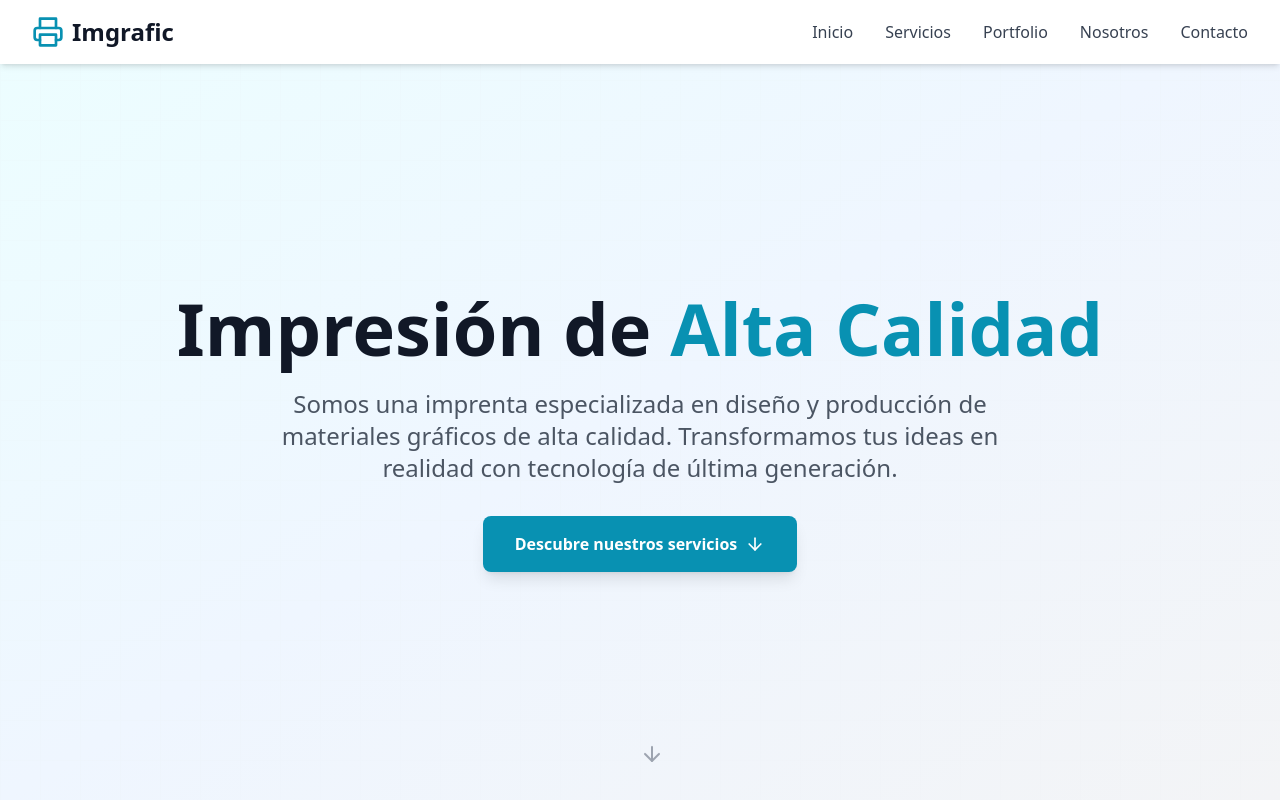
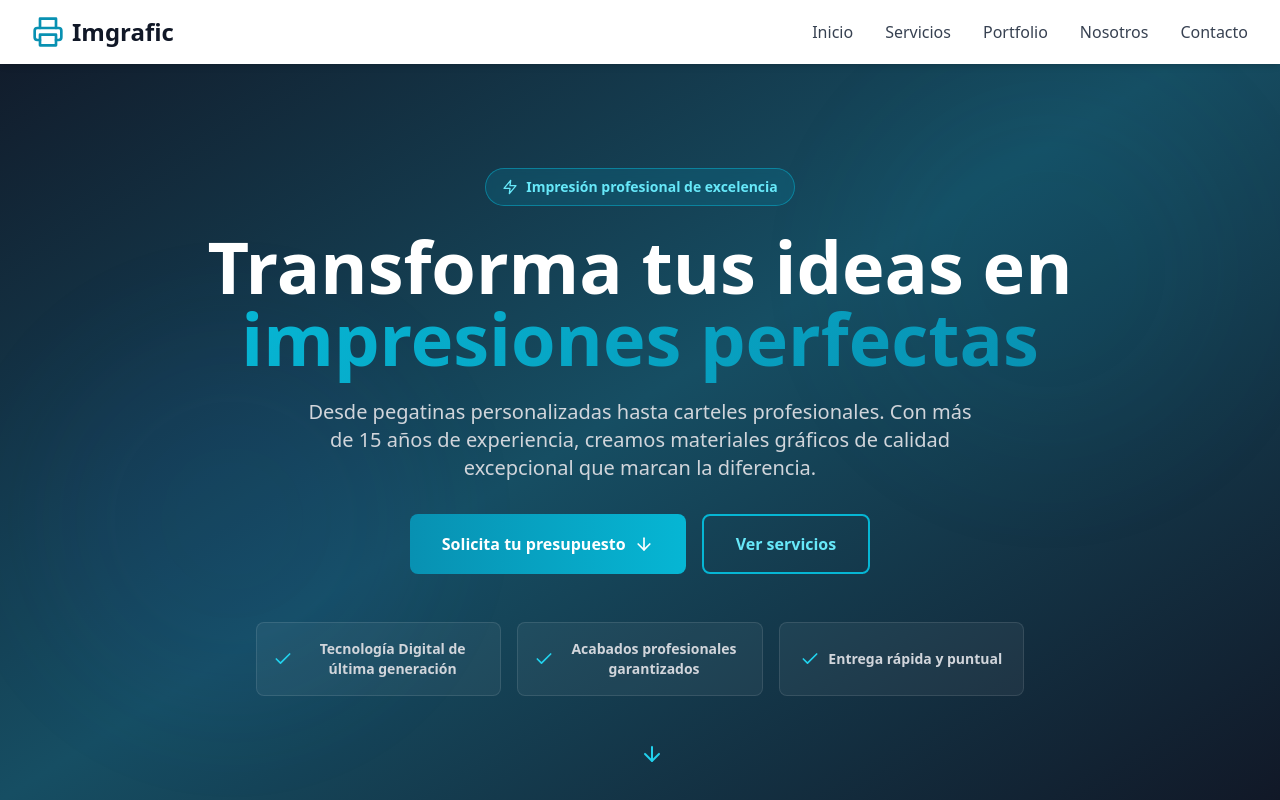
Before and after one commit to alvperagu/imgrafic, a React (Vite) app: page / in a window 1280 px wide. Shown: the top 800 px of the page. Built offline with nearby package versions, Linux system fonts and the light colour scheme.

Commit message:
Updated index.css

```diff
--- a/src/components/Hero.tsx
+++ b/src/components/Hero.tsx
@@ -1,4 +1,4 @@
-import { ArrowDown } from 'lucide-react';
+import { ArrowDown, Zap, Check } from 'lucide-react';
 
 function Hero() {
   const scrollToServices = () => {
@@ -8,29 +8,72 @@ function Hero() {
     }
   };
 
+  const scrollToContact = () => {
+    const element = document.getElementById('contact');
+    if (element) {
+      element.scrollIntoView({ behavior: 'smooth' });
+    }
+  };
+
+  const features = [
+    'Tecnología Digital de última generación',
+    'Acabados profesionales garantizados',
+    'Entrega rápida y puntual'
+  ];
+
   return (
-    <section id="hero" className="relative min-h-screen flex items-center justify-center bg-gradient-to-br from-cyan-50 via-blue-50 to-gray-100 pt-16">
-      <div className="absolute inset-0 bg-grid-pattern opacity-5"></div>
+    <section id="hero" className="relative min-h-screen flex items-center justify-center overflow-hidden pt-16">
+      <div className="absolute inset-0 bg-gradient-to-br from-gray-900 via-cyan-900 to-gray-900"></div>
 
-      <div className="relative max-w-7xl mx-auto px-4 sm:px-6 lg:px-8 text-center">
-        <h1 className="text-5xl sm:text-6xl lg:text-7xl font-bold text-gray-900 mb-6 animate-fade-in">
-          Impresión de <span className="text-cyan-600">Alta Calidad</span>
+      <div className="absolute inset-0 opacity-30">
+        <div className="absolute top-20 right-10 w-96 h-96 bg-cyan-600 rounded-full mix-blend-screen filter blur-3xl opacity-20 animate-float"></div>
+        <div className="absolute bottom-20 left-10 w-96 h-96 bg-blue-600 rounded-full mix-blend-screen filter blur-3xl opacity-20 animate-float" style={{ animationDelay: '2s' }}></div>
+      </div>
+
+      <div className="relative max-w-6xl mx-auto px-4 sm:px-6 lg:px-8 text-center py-20">
+        <div className="mb-6 animate-fade-in">
+          <span className="inline-flex items-center px-4 py-2 bg-cyan-600/20 border border-cyan-500/50 rounded-full text-cyan-300 text-sm font-semibold backdrop-blur-sm">
+            <Zap className="w-4 h-4 mr-2" />
+            Impresión profesional de excelencia
+          </span>
+        </div>
+
+        <h1 className="text-5xl sm:text-6xl lg:text-7xl font-black text-white mb-6 animate-fade-in-delay leading-tight">
+          Transforma tus ideas en <span className="text-gradient">impresiones perfectas</span>
         </h1>
-        <p className="text-xl sm:text-2xl text-gray-600 mb-8 max-w-3xl mx-auto animate-fade-in-delay">
-          Somos una imprenta especializada en diseño y producción de materiales gráficos de alta calidad.
-          Transformamos tus ideas en realidad con tecnología de última generación.
+
+        <p className="text-lg sm:text-xl text-gray-300 mb-8 max-w-2xl mx-auto animate-fade-in-delay-2 leading-relaxed">
+          Desde pegatinas personalizadas hasta carteles profesionales. Con más de 15 años de experiencia, creamos materiales gráficos de calidad excepcional que marcan la diferencia.
         </p>
+
+        <div className="flex flex-col sm:flex-row gap-4 justify-center mb-12 animate-fade-in-delay-2">
+          <button
+            onClick={scrollToContact}
+            className="px-8 py-4 bg-gradient-to-r from-cyan-600 to-cyan-500 text-white font-bold rounded-lg hover:shadow-lg hover:shadow-cyan-600/50 transition-all duration-300 transform hover:scale-105 flex items-center justify-center gap-2 group"
+          >
+            Solicita tu presupuesto
+            <ArrowDown className="w-5 h-5 group-hover:translate-y-1 transition-transform" />
+          </button>
           <button
             onClick={scrollToServices}
-          className="inline-flex items-center px-8 py-4 bg-cyan-600 text-white font-semibold rounded-lg hover:bg-cyan-700 transition-all transform hover:scale-105 shadow-lg animate-fade-in-delay-2"
+            className="px-8 py-4 border-2 border-cyan-500 text-cyan-300 font-bold rounded-lg hover:bg-cyan-600/10 transition-all duration-300 flex items-center justify-center gap-2"
           >
-          Descubre nuestros servicios
-          <ArrowDown className="ml-2 w-5 h-5" />
+            Ver servicios
           </button>
         </div>
 
-      <div className="absolute bottom-8 left-1/2 transform -translate-x-1/2 animate-bounce">
-        <ArrowDown className="w-6 h-6 text-gray-400" />
+        <div className="grid grid-cols-1 sm:grid-cols-3 gap-4 max-w-3xl mx-auto animate-fade-in-delay-3">
+          {features.map((feature, index) => (
+            <div key={index} className="flex items-center justify-center gap-2 text-gray-300 p-4 bg-white/5 backdrop-blur-sm rounded-lg border border-white/10 hover:border-cyan-500/50 transition-colors">
+              <Check className="w-5 h-5 text-cyan-400 flex-shrink-0" />
+              <span className="text-sm font-semibold">{feature}</span>
+            </div>
+          ))}
+        </div>
+      </div>
+
+      <div className="absolute bottom-8 left-1/2 transform -translate-x-1/2 animate-bounce cursor-pointer" onClick={scrollToServices}>
+        <ArrowDown className="w-6 h-6 text-cyan-400" />
       </div>
     </section>
   );
--- a/src/index.css
+++ b/src/index.css
@@ -4,15 +4,31 @@
 
 @layer utilities {
   .animate-fade-in {
-    animation: fadeIn 1s ease-in;
+    animation: fadeIn 1s ease-out;
   }
 
   .animate-fade-in-delay {
-    animation: fadeIn 1s ease-in 0.3s both;
+    animation: fadeIn 1s ease-out 0.2s both;
   }
 
   .animate-fade-in-delay-2 {
-    animation: fadeIn 1s ease-in 0.6s both;
+    animation: fadeIn 1s ease-out 0.4s both;
+  }
+
+  .animate-fade-in-delay-3 {
+    animation: fadeIn 1s ease-out 0.6s both;
+  }
+
+  .animate-float {
+    animation: float 6s ease-in-out infinite;
+  }
+
+  .animate-glow {
+    animation: glow 3s ease-in-out infinite;
+  }
+
+  .animate-slide-up {
+    animation: slideUp 0.8s ease-out;
   }
 
   @keyframes fadeIn {
@@ -26,12 +42,48 @@
     }
   }
 
+  @keyframes float {
+    0%, 100% {
+      transform: translateY(0);
+    }
+    50% {
+      transform: translateY(-20px);
+    }
+  }
+
+  @keyframes glow {
+    0%, 100% {
+      box-shadow: 0 0 20px rgba(6, 182, 212, 0.3), 0 0 40px rgba(6, 182, 212, 0.1);
+    }
+    50% {
+      box-shadow: 0 0 30px rgba(6, 182, 212, 0.5), 0 0 60px rgba(6, 182, 212, 0.2);
+    }
+  }
+
+  @keyframes slideUp {
+    from {
+      opacity: 0;
+      transform: translateY(40px);
+    }
+    to {
+      opacity: 1;
+      transform: translateY(0);
+    }
+  }
+
   .bg-grid-pattern {
     background-image:
       linear-gradient(to right, #e5e7eb 1px, transparent 1px),
       linear-gradient(to bottom, #e5e7eb 1px, transparent 1px);
     background-size: 40px 40px;
   }
+
+  .text-gradient {
+    background: linear-gradient(135deg, #06b6d4 0%, #0891b2 100%);
+    -webkit-background-clip: text;
+    -webkit-text-fill-color: transparent;
+    background-clip: text;
+  }
 }
 
 html {
```
Lines whose indentation alone changed are shown as unchanged.
